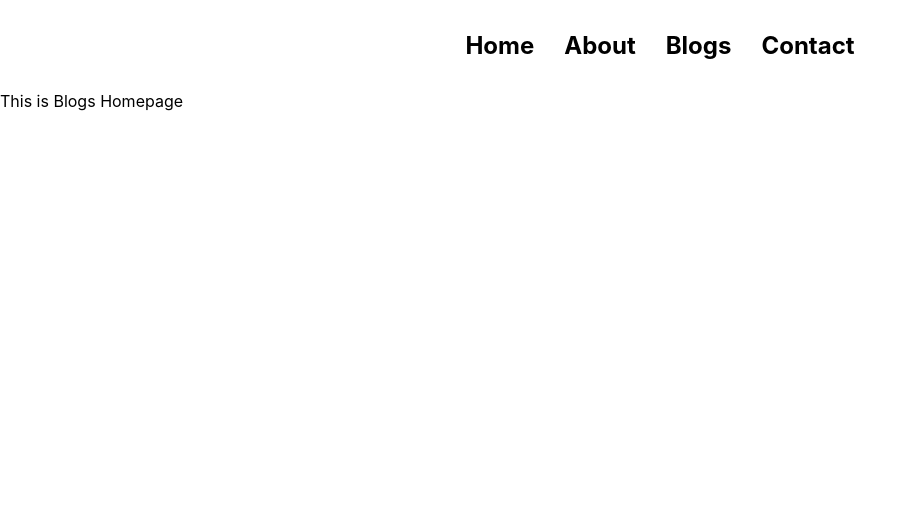
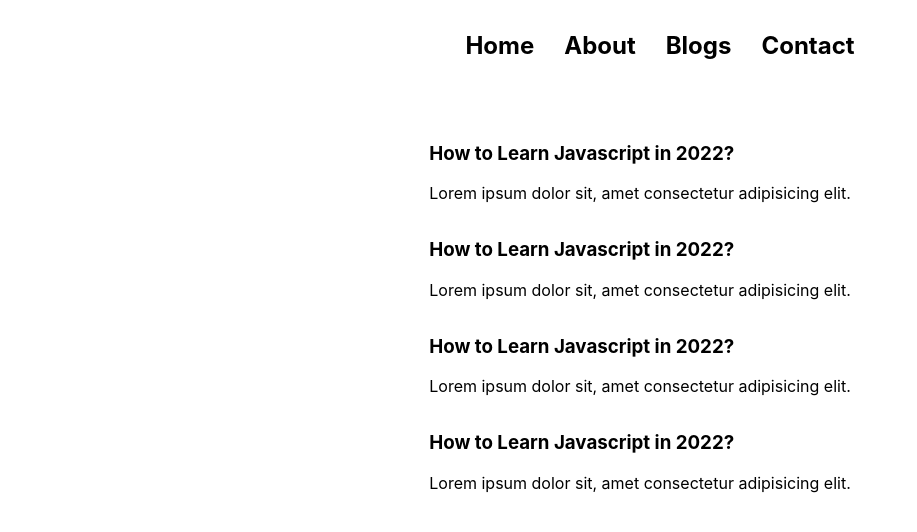
Before and after one commit to Jerome-Joseph/huntingcoder, a Next.js app: page /blogs in a window 1280 px wide. Shown: the top 532 px of the page, without its empty margins (0-917 px from the left). Built offline with nearby package versions, Linux system fonts and the light colour scheme.

Commit message:
commit 3

```diff
--- /dev/null
+++ b/blogdata/how-to-learn-javascript.json
@@ -0,0 +1,5 @@
+{
+    "title": "How to learn JavaScript",
+    "content": "JavaScript (/ˈdʒɑːvəskrɪpt/),[10] often abbreviated JS, is a programming language that is one of the core technologies of the World Wide Web, alongside HTML and CSS.[11] Over 97% of websites use JavaScript on the client side for web page behaviour,[12] often incorporating third-party libraries.[13] All major web browsers have a dedicated JavaScript engine to execute the code on users' devices. JavaScript is a high-level, often just-in-time compiled language that conforms to the ECMAScript standard.[14] It has dynamic typing, prototype-based object-orientation, and first-class functions. It is multi-paradigm, supporting event-driven, functional, and imperative programming styles. It has application programming interfaces (APIs) for working with text, dates, regular expressions, standard data structures, and the Document Object Model (DOM). The ECMAScript standard does not include any input/output (I/O), such as networking, storage, or graphics facilities. In practice, the web browser or other runtime system provides JavaScript APIs for I/O. JavaScript engines were originally used only in web browsers, but are now core components of some servers and a variety of applications. The most popular runtime system for this usage is Node.js. Although Java and JavaScript are similar in name, syntax, and respective standard libraries, the two languages are distinct and differ greatly in design.",
+    "author": "Harry bhai"
+}
--- /dev/null
+++ b/blogdata/how-to-learn-nextjs.json
@@ -0,0 +1,5 @@
+{
+    "title": "How to learn JavaScript",
+    "content": "JavaScript (/ˈdʒɑːvəskrɪpt/),[10] often abbreviated JS, is a programming language that is one of the core technologies of the World Wide Web, alongside HTML and CSS.[11] Over 97% of websites use JavaScript on the client side for web page behaviour,[12] often incorporating third-party libraries.[13] All major web browsers have a dedicated JavaScript engine to execute the code on users' devices. JavaScript is a high-level, often just-in-time compiled language that conforms to the ECMAScript standard.[14] It has dynamic typing, prototype-based object-orientation, and first-class functions. It is multi-paradigm, supporting event-driven, functional, and imperative programming styles. It has application programming interfaces (APIs) for working with text, dates, regular expressions, standard data structures, and the Document Object Model (DOM). The ECMAScript standard does not include any input/output (I/O), such as networking, storage, or graphics facilities. In practice, the web browser or other runtime system provides JavaScript APIs for I/O. JavaScript engines were originally used only in web browsers, but are now core components of some servers and a variety of applications. The most popular runtime system for this usage is Node.js. Although Java and JavaScript are similar in name, syntax, and respective standard libraries, the two languages are distinct and differ greatly in design.",
+    "author": "Harry bhai"
+}
--- /dev/null
+++ b/blogdata/how-to-learn-react.json
@@ -0,0 +1,5 @@
+{
+    "title": "How to learn JavaScript",
+    "content": "JavaScript (/ˈdʒɑːvəskrɪpt/),[10] often abbreviated JS, is a programming language that is one of the core technologies of the World Wide Web, alongside HTML and CSS.[11] Over 97% of websites use JavaScript on the client side for web page behaviour,[12] often incorporating third-party libraries.[13] All major web browsers have a dedicated JavaScript engine to execute the code on users' devices. JavaScript is a high-level, often just-in-time compiled language that conforms to the ECMAScript standard.[14] It has dynamic typing, prototype-based object-orientation, and first-class functions. It is multi-paradigm, supporting event-driven, functional, and imperative programming styles. It has application programming interfaces (APIs) for working with text, dates, regular expressions, standard data structures, and the Document Object Model (DOM). The ECMAScript standard does not include any input/output (I/O), such as networking, storage, or graphics facilities. In practice, the web browser or other runtime system provides JavaScript APIs for I/O. JavaScript engines were originally used only in web browsers, but are now core components of some servers and a variety of applications. The most popular runtime system for this usage is Node.js. Although Java and JavaScript are similar in name, syntax, and respective standard libraries, the two languages are distinct and differ greatly in design.",
+    "author": "Harry bhai"
+}
--- a/pages/blogs.js
+++ b/pages/blogs.js
@@ -1,8 +1,30 @@
 import React from 'react'
+import Link from 'next/link'
+import styles from '../styles/Blog.module.css'
 
 const Blogs = () => {
   return (
-    <div>This is Blogs Homepage</div>
+    <div className={styles.container}>
+      <main className={styles.main}>
+          <div className="blogItems">
+            <Link href={`/blogposts/learn-javascript`}>
+            <h3 className={styles.blogh3}>How to Learn Javascript in 2022?</h3></Link>
+            <p>Lorem ipsum dolor sit, amet consectetur adipisicing elit.</p>
+          </div>
+          <div className="blogItems">
+            <h3>How to Learn Javascript in 2022?</h3>
+            <p>Lorem ipsum dolor sit, amet consectetur adipisicing elit.</p>
+          </div>
+          <div className="blogItems">
+            <h3>How to Learn Javascript in 2022?</h3>
+            <p>Lorem ipsum dolor sit, amet consectetur adipisicing elit.</p>
+          </div>
+          <div className="blogItems">
+            <h3>How to Learn Javascript in 2022?</h3>
+            <p>Lorem ipsum dolor sit, amet consectetur adipisicing elit.</p>
+          </div>
+      </main>
+    </div>
   )
 }
 
--- /dev/null
+++ b/styles/Blog.module.css
@@ -0,0 +1,17 @@
+.main {
+    min-height: 100vh;
+    padding: 2rem 0;
+    flex: 1;
+    display: flex;
+    flex-direction: column;
+    justify-content: flex-start;
+    align-items: center;
+  }
+
+.blogh3{
+    cursor: pointer;
+  }
+
+.container {
+  padding: 0 2rem;
+}
--- /dev/null
+++ b/styles/BlogPost.module.css
@@ -0,0 +1,13 @@
+.main {
+    min-height: 100vh;
+    padding: 2rem 0;
+    flex: 1;
+    display: flex;
+    flex-direction: column;
+    justify-content: flex-start;
+    align-items: center;
+  }
+
+.container {
+  padding: 0 22rem;
+}
```
Also changed, not shown: pages/blogposts/[slug].js (+9 -1 lines).
